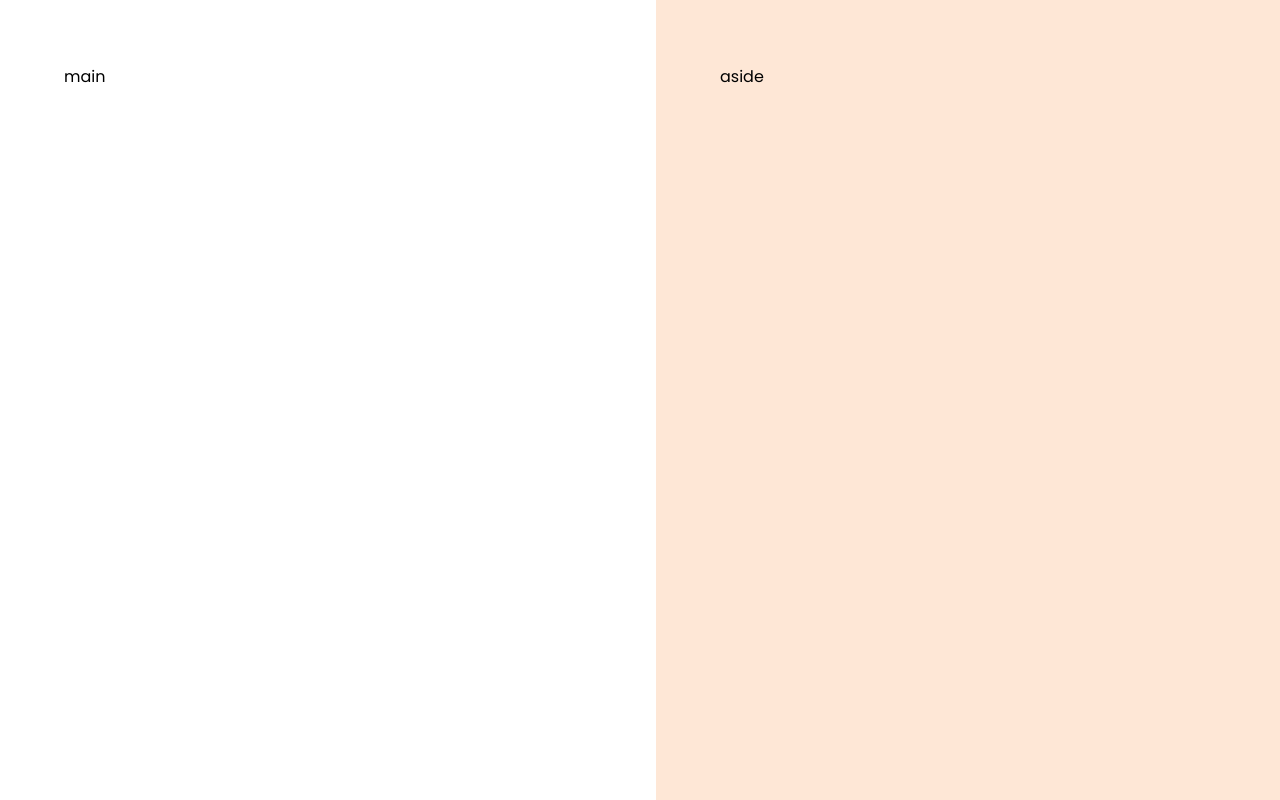
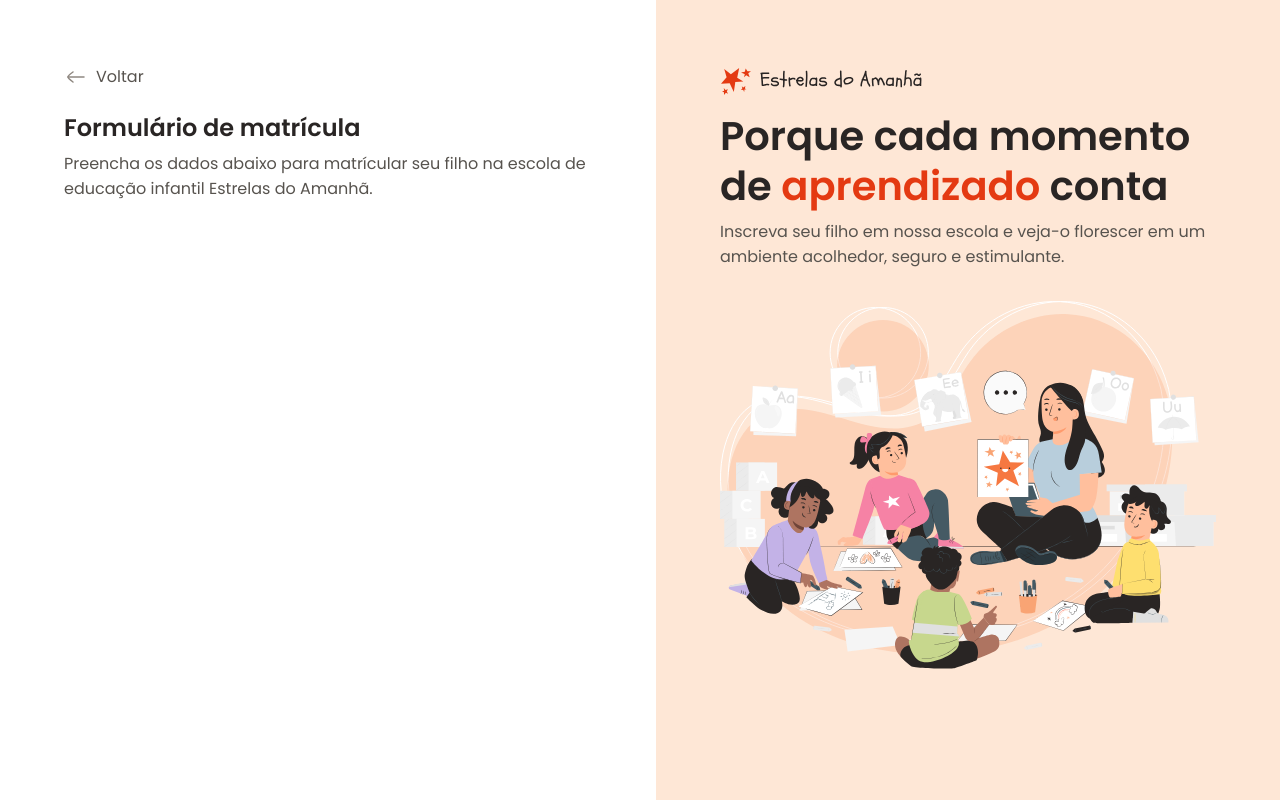
Before and after one commit to AndersonSouto/projeto-formulario-de-matricula, a plain HTML site: page index.html in a window 1280 px wide. Drawn offline with Linux system fonts and the light colour scheme.

Commit message:
conteudo aside e conteudo inicial do main

```diff
--- a/index.html
+++ b/index.html
@@ -16,11 +16,36 @@
     <div id="app">
 
         <main>
-            <div class="main-container">main</div>
+            <div class="main-container">
+
+                <div class="back">
+                    <img src="assets/icons/arrow-left-02.svg" alt="icone de voltar">
+                    <span>Voltar</span>
+                </div>
+                <h1>Formulário de matrícula</h1>
+                <p>
+                    Preencha os dados abaixo para matrícular seu filho na escola de educação infantil Estrelas do Amanhã.
+                </p>
+
+            </div>
         </main>
 
         <aside>
-            <div class="aside-container">aside</div>
+            <div class="aside-container">
+                <header>
+
+                    <img src="assets/logo.svg" alt="logo estrelas do amanhã">
+                    <h2>
+                        Porque cada momento de <span>aprendizado</span> conta
+                    </h2>
+                    <p>
+                        Inscreva seu filho em nossa escola e veja-o florescer em um ambiente acolhedor, seguro e estimulante.
+                    </p>
+
+                </header>
+
+                <img src="assets/Illustration.svg" alt="ilustração de uma professora com crianças prestando atenção">
+            </div>
         </aside>
 
     </div>
--- a/styles/global.css
+++ b/styles/global.css
@@ -26,4 +26,15 @@
 body {
     /*garante que nunca tenha rolagem ou transbordamento na pagina*/
     overflow: hidden;
+    font: var(--text-sm);
+    color: var(--text-secondary);
 }
+
+h1, h2 {
+    color: var(--text-primary);
+}
+
+img {
+    max-width: 100%;
+    height: auto;
+}
--- a/styles/layout.css
+++ b/styles/layout.css
@@ -14,6 +14,18 @@ main {
         max-width: 33rem;
         margin-left: auto;
     }
+
+    & .back {
+        display: flex;
+        gap: .5rem;
+        align-items: center;
+        margin-bottom: 1.5rem;
+    }
+
+    & h1 {
+        font: 600 1.5rem/1.25 var(--font-family);
+        margin-bottom: .5rem;
+    }
 }
 
 aside {
@@ -22,5 +34,20 @@ aside {
 
     & .aside-container {
         max-width: 31rem;
+
+        & > img {
+            margin-top: 2rem;
+        }
+    }
+
+    & h2 {
+        font: 600 2.5rem/1.25 var(--font-family);
+
+        & span {
+            color: var(--text-highlight);
+        }
+
+        margin-top: 0.5rem;
+        margin-bottom: 0.5rem;
     }
 }
```
